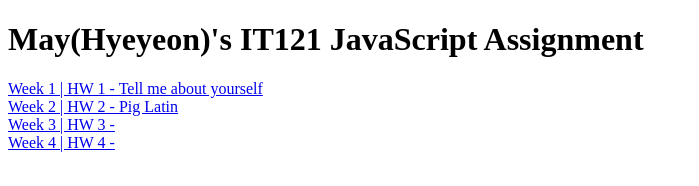
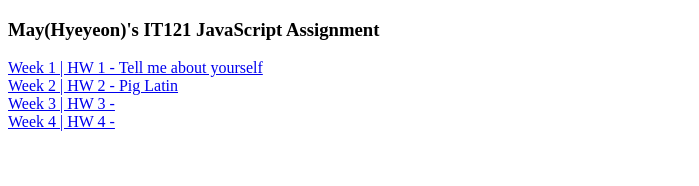
Before and after one commit to MayHyeyeonKim/it121JS, a plain HTML site: page index.html in a window 1280 px wide. Shown: the whole page, without its empty margins (0-699 px from the left). Drawn offline with Linux system fonts and the light colour scheme; files that its build step writes are made by us from their sources.

```diff
--- a/index.html
+++ b/index.html
@@ -9,7 +9,7 @@
 </head>
 
 <body>
-<h1> May(Hyeyeon)'s IT121 JavaScript Assignment</h1>
+<h3> May(Hyeyeon)'s IT121 JavaScript Assignment</h3>
 <a href = "week1/index.html"> Week 1 | HW 1 - Tell me about yourself</a></br>
 <a href = "week2/index.html"> Week 2 | HW 2 - Pig Latin</a></br>
 <a href = "week3/index.html"> Week 3 | HW 3 - </a></br>
--- a/week2/script.js
+++ b/week2/script.js
@@ -1,4 +1,4 @@
-//2. 낱개규칙 전부 정하고 html과 연결하는 규칙 함수 정하기
+//2. 아래의 낱개규칙 전부 정한 후 html과 연결하는 규칙 함수 정하기
 
 function setPigLatin(input,output){
   let objInput = document.querySelector('#'+input);
```
Also changed, not shown: 1 other file.
